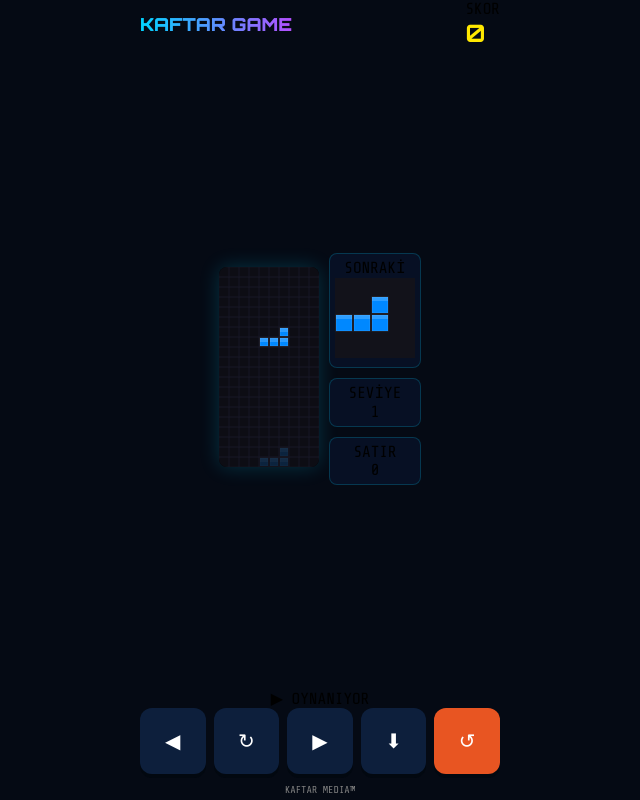
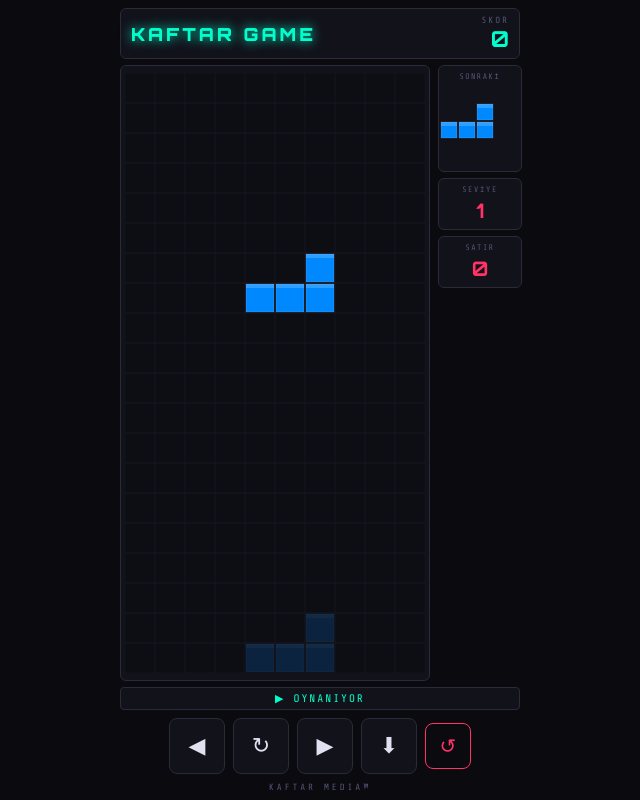
Before and after one commit to wazgecilmezim/kaftar-game, a plain HTML site: page index.html in a window 1280 px wide. Shown: the whole page, without its empty margins (320-960 px from the left). Drawn offline with nearby package versions, Linux system fonts and the light colour scheme.

Commit message:
Refactor CSS variables and styles for UI enhancement
Updated CSS variables for improved theming and styling. Adjusted styles for various elements including headers, buttons, and overlays.

```diff
--- a/style.css
+++ b/style.css
@@ -1,116 +1,266 @@
 @import url('https://fonts.googleapis.com/css2?family=Orbitron:wght@700;900&family=Share+Tech+Mono&display=swap');
 
 :root {
-    --bg: #050a14;
-    --panel: rgba(8, 18, 38, 0.92);
-    --neon-blue: #00d4ff;
-    --neon-purple: #b44fff;
-    --neon-yellow: #ffe800;
-    --btn-bg: #0d1f3c;
-    --btn-shadow: #020810;
+  --bg: #0a0a0f;
+  --panel: #12121a;
+  --border: #2a2a3a;
+  --accent: #00ffcc;
+  --accent2: #ff3366;
+  --text: #e0e0f0;
+  --muted: #555577;
+  --cell: 28px;
 }
 
 * {
-    user-select: none;
-    -webkit-tap-highlight-color: transparent;
-    touch-action: manipulation;
-    box-sizing: border-box;
   margin: 0;
   padding: 0;
+  box-sizing: border-box;
+  -webkit-tap-highlight-color: transparent;
+  user-select: none;
 }
 
 html, body {
   width: 100%;
   height: 100%;
+  background: var(--bg);
+  color: var(--text);
+  font-family: 'Share Tech Mono', monospace;
   overflow: hidden;
-    background: var(--bg);
-    font-family: 'Share Tech Mono', monospace;
 }
 
 #app {
-    position: fixed;
-    inset: 0;
   display: flex;
   flex-direction: column;
-    align-items: center;
-    justify-content: space-between;
-    padding: env(safe-area-inset-top, 10px) 10px env(safe-area-inset-bottom, 10px);
-    z-index: 1;
+  height: 100dvh;
+  max-width: 420px;
+  margin: 0 auto;
+  padding: 8px 10px 4px;
+  gap: 6px;
 }
 
+/* HEADER */
 .header {
   display: flex;
+  justify-content: space-between;
   align-items: center;
-    justify-content: space-between;
-    width: 100%;
-    max-width: 360px;
+  padding: 6px 10px;
+  background: var(--panel);
+  border: 1px solid var(--border);
+  border-radius: 6px;
+  flex-shrink: 0;
 }
 
 .logo {
   font-family: 'Orbitron', sans-serif;
+  font-weight: 900;
   font-size: 18px;
-    font-weight: 900;
-    background: linear-gradient(90deg, var(--neon-blue), var(--neon-purple));
-    -webkit-background-clip: text;
-    -webkit-text-fill-color: transparent;
+  letter-spacing: 3px;
+  color: var(--accent);
+  text-shadow: 0 0 12px var(--accent);
+}
+
+.score-block {
+  text-align: right;
+}
+
+.score-lbl {
+  font-size: 9px;
+  color: var(--muted);
+  letter-spacing: 2px;
 }
 
 .score-val {
   font-family: 'Orbitron', sans-serif;
-    font-size: 24px;
-    color: var(--neon-yellow);
+  font-size: 22px;
+  font-weight: 700;
+  color: var(--accent);
 }
 
+/* MID ROW */
 .mid-row {
   display: flex;
-    gap: 10px;
   flex: 1;
+  gap: 8px;
+  min-height: 0;
+}
+
+.board-wrap {
+  flex: 1;
+  display: flex;
   align-items: center;
+  justify-content: center;
+  background: var(--panel);
+  border: 1px solid var(--border);
+  border-radius: 6px;
+  padding: 4px;
 }
 
 #boardCanvas {
-    background: #000;
-    border-radius: 8px;
-    box-shadow: 0 0 20px rgba(0, 212, 255, 0.2);
+  display: block;
+  image-rendering: pixelated;
 }
 
+/* SIDE PANEL */
 .side-panel {
   display: flex;
   flex-direction: column;
-    gap: 10px;
+  gap: 6px;
+  width: 84px;
+  flex-shrink: 0;
 }
 
 .mini-card {
   background: var(--panel);
-    border: 1px solid rgba(0,212,255,0.2);
-    border-radius: 8px;
-    padding: 5px;
-    text-align: center;
+  border: 1px solid var(--border);
+  border-radius: 6px;
+  padding: 6px;
+  display: flex;
+  flex-direction: column;
+  align-items: center;
+  gap: 4px;
 }
 
-.controls {
-    display: grid;
-    grid-template-columns: repeat(5, 1fr);
-    gap: 8px;
-    width: 100%;
-    max-width: 360px;
-    padding-bottom: 10px;
+.mini-lbl {
+  font-size: 8px;
+  letter-spacing: 1.5px;
+  color: var(--muted);
 }
 
-.ctrl-btn, .restart-btn {
-    aspect-ratio: 1;
-    border-radius: 12px;
-    border: none;
-    background: var(--btn-bg);
-    color: white;
-    font-size: 20px;
-    box-shadow: 0 4px var(--btn-shadow);
+#nextCanvas {
+  display: block;
 }
 
-.restart-btn { background: #e85522; }
+.level-val,
+.lines-val {
+  font-family: 'Orbitron', sans-serif;
+  font-size: 20px;
+  font-weight: 700;
+  color: var(--accent2);
+}
 
+/* STATUS BAR */
+.status-bar {
+  text-align: center;
+  font-size: 11px;
+  letter-spacing: 2px;
+  color: var(--accent);
+  padding: 4px;
+  background: var(--panel);
+  border: 1px solid var(--border);
+  border-radius: 4px;
+  flex-shrink: 0;
+}
+
+/* CONTROLS */
+.controls {
+  display: flex;
+  justify-content: center;
+  align-items: center;
+  gap: 8px;
+  flex-shrink: 0;
+  padding: 2px 0;
+}
+
+.ctrl-btn {
+  width: 56px;
+  height: 56px;
+  background: var(--panel);
+  border: 1px solid var(--border);
+  border-radius: 8px;
+  color: var(--text);
+  font-size: 22px;
+  cursor: pointer;
+  transition: background 0.1s, border-color 0.1s, transform 0.08s;
+  display: flex;
+  align-items: center;
+  justify-content: center;
+  -webkit-user-select: none;
+}
+
+.ctrl-btn:active {
+  background: #1e1e2e;
+  border-color: var(--accent);
+  transform: scale(0.93);
+}
+
+.restart-btn {
+  width: 46px;
+  height: 46px;
+  background: transparent;
+  border: 1px solid var(--accent2);
+  border-radius: 8px;
+  color: var(--accent2);
+  font-size: 20px;
+  cursor: pointer;
+  transition: background 0.1s, transform 0.08s;
+  display: flex;
+  align-items: center;
+  justify-content: center;
+}
+
+.restart-btn:active {
+  background: #2a0a14;
+  transform: scale(0.93);
+}
+
+/* FOOTER */
 footer {
-    font-size: 10px;
-    color: gray;
-    padding-bottom: 5px;
+  text-align: center;
+  font-size: 9px;
+  letter-spacing: 3px;
+  color: var(--muted);
+  padding-bottom: 4px;
+  flex-shrink: 0;
 }
+
+/* OVERLAY (game over / pause) */
+.overlay {
+  position: fixed;
+  inset: 0;
+  background: rgba(10, 10, 15, 0.88);
+  display: flex;
+  flex-direction: column;
+  align-items: center;
+  justify-content: center;
+  gap: 16px;
+  z-index: 100;
+}
+
+.overlay h2 {
+  font-family: 'Orbitron', sans-serif;
+  font-size: 28px;
+  color: var(--accent2);
+  text-shadow: 0 0 18px var(--accent2);
+  letter-spacing: 4px;
+}
+
+.overlay p {
+  color: var(--muted);
+  font-size: 13px;
+  letter-spacing: 2px;
+}
+
+.overlay .final-score {
+  font-family: 'Orbitron', sans-serif;
+  font-size: 36px;
+  color: var(--accent);
+}
+
+.overlay button {
+  margin-top: 8px;
+  padding: 10px 32px;
+  background: transparent;
+  border: 1px solid var(--accent);
+  border-radius: 6px;
+  color: var(--accent);
+  font-family: 'Share Tech Mono', monospace;
+  font-size: 14px;
+  letter-spacing: 3px;
+  cursor: pointer;
+  transition: background 0.15s;
+}
+
+.overlay button:hover,
+.overlay button:active {
+  background: rgba(0,255,204,0.12);
+}
```
Lines whose indentation alone changed are shown as unchanged.
